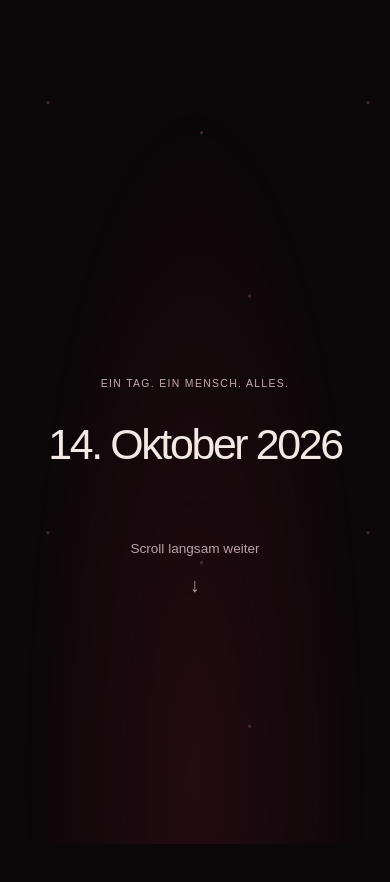
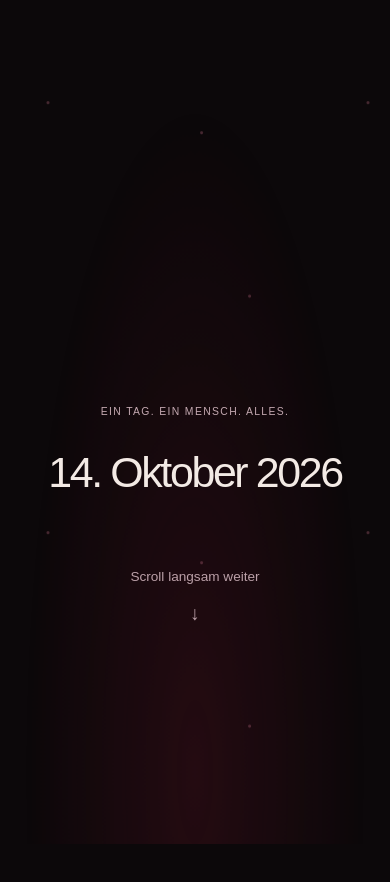
Before and after one commit to kirongerwens-dotcom/yael, a React (Vite) app: page / in a window 390 px wide. Shown: the top 882 px of the page. Built offline with nearby package versions, Linux system fonts and the light colour scheme.

Commit message:
Improve intro scroll pacing

```diff
--- a/src/components/Intro.jsx
+++ b/src/components/Intro.jsx
@@ -5,6 +5,7 @@ import {
   useTransform,
   useReducedMotion,
 } from "framer-motion";
+
 const lines = [
   "14. Oktober 2026",
   "Heute wirst du 15.",
@@ -13,18 +14,36 @@ const lines = [
   "Also habe ich dir etwas gebaut.",
   "Für Yael.",
 ];
+
 function Frame({ index, progress, text, reduced }) {
+  const segment = 1 / lines.length;
+  const start = index * segment;
+
+  // Jeder Satz bekommt eine eigene Phase:
+  // erscheinen -> in der Mitte stehen -> verschwinden -> kurze Pause
+  const fadeInEnd = start + segment * 0.18;
+  const holdEnd = start + segment * 0.62;
+  const fadeOutEnd = start + segment * 0.82;
+
   const opacity = useTransform(
     progress,
-    [
-      Math.max(0, (index - 0.25) / 6),
-      index / 6,
-      (index + 0.7) / 6,
-      (index + 1) / 6,
-    ],
-    [index === 0 ? 1 : 0, 1, 1, 0],
+    index === 0
+      ? [
+          0,
+          start + segment * 0.58,
+          start + segment * 0.78,
+          start + segment * 0.82,
+        ]
+      : [start, fadeInEnd, holdEnd, fadeOutEnd],
+    index === 0 ? [1, 1, 0, 0] : [0, 1, 1, 0],
   );
-  const y = useTransform(progress, [index / 6, (index + 1) / 6], [0, -35]);
+
+  const y = useTransform(
+    progress,
+    [start, fadeInEnd, holdEnd, fadeOutEnd],
+    [28, 0, 0, -28],
+  );
+
   return (
     <motion.div
       style={reduced ? {} : { opacity, y }}
@@ -37,23 +56,30 @@ function Frame({ index, progress, text, reduced }) {
             ? "Von Kiron. Für dich."
             : ""}
       </p>
+
       <h1>{text}</h1>
+
       {index === 0 && (
         <a className="scroll-hint" href="#beginn">
           Scroll langsam weiter <span>↓</span>
         </a>
       )}
+
       {index === 5 && <span className="fine-date">09.04.2026 — ∞</span>}
     </motion.div>
   );
 }
+
 export default function Intro() {
   const ref = useRef(null);
+
   const { scrollYProgress } = useScroll({
     target: ref,
     offset: ["start start", "end end"],
   });
+
   const reduced = useReducedMotion();
+
   return (
     <section
       ref={ref}
@@ -63,6 +89,7 @@ export default function Intro() {
       <div className="intro-stage">
         <div className="intro-light" />
         <div className="dust" aria-hidden="true" />
+
         {lines.map((text, i) => (
           <Frame
             key={text}
--- a/src/style.css
+++ b/src/style.css
@@ -116,7 +116,7 @@ p {
   margin-top: 24px;
 }
 .intro {
-  height: 660svh;
+  height: 840svh;
   background: #0c080a;
   position: relative;
 }
@@ -1001,7 +1001,7 @@ p {
     font-size: 0.65rem;
   }
   .intro {
-    height: 540svh;
+    height: 780svh;
   }
   .chapter-nav {
     padding: 12px 24px;
```
